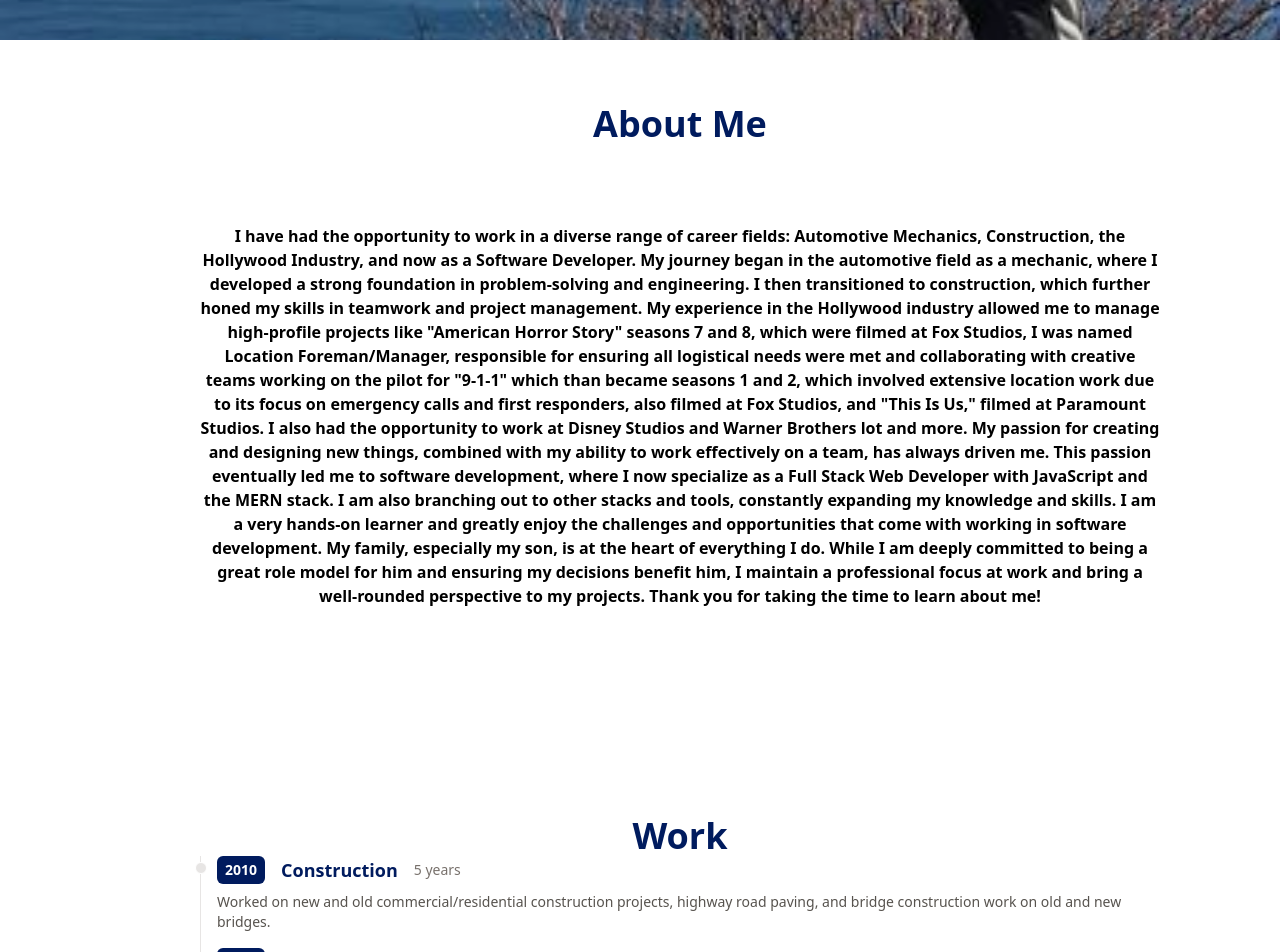
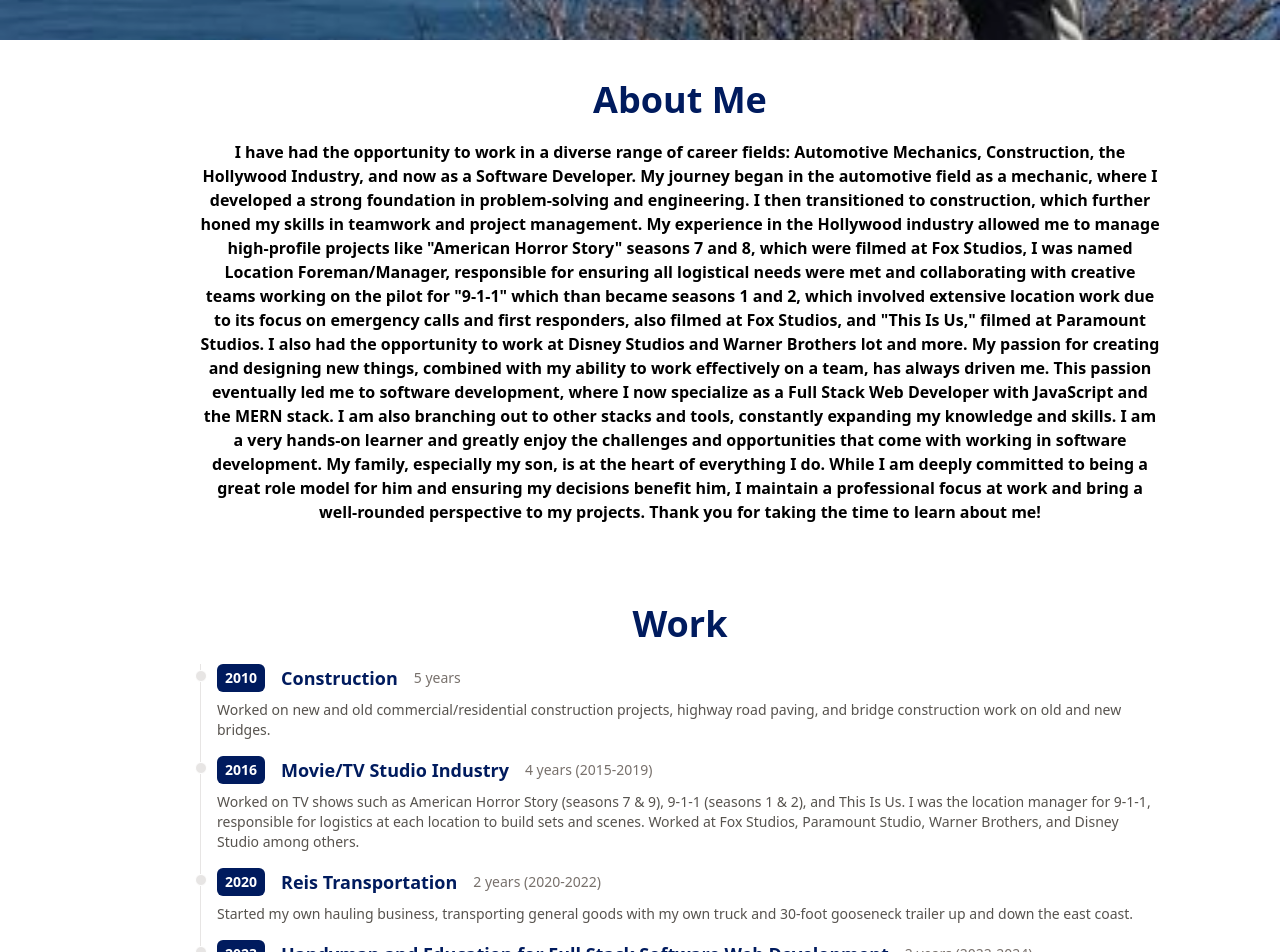
Before and after one commit to JoeR0814/myportfolio, a React (Vite) app: page / in a window 1280 px wide. Shown: the part 760-1712 px from the top of the page. Built offline with nearby package versions, Linux system fonts and the light colour scheme.

Commit message:
ajusted the gaps between the about and work componenst

```diff
--- a/src/Components/About.jsx
+++ b/src/Components/About.jsx
@@ -2,11 +2,11 @@ import React from 'react';
 
 const About = () => {
   return (
-    <div id='about' className=' max-w-[1040px]  m-auto md:pl-20 py-16'>
+    <div id='about' className=' max-w-[1040px]  m-auto md:pl-20 py-10'>
       <h1 className='text-4xl font-bold text-center text-[#001b5e]'>
         About Me
       </h1>
-      <p className='text-center py-20'>
+      <p className='text-center py-5'>
         <strong>
           I have had the opportunity to work in a diverse range of career
           fields: Automotive Mechanics, Construction, the Hollywood Industry,
--- a/src/Components/Work.jsx
+++ b/src/Components/Work.jsx
@@ -34,8 +34,10 @@ const data = [
 
 const Work = () => {
   return (
-    <div id='work' className='max-w-[1040px] m-auto md:pl-20 py-16'>
-      <h1 className='text-4xl font-bold text-center text-[#001b5e]'>Work</h1>
+    <div id='work' className='max-w-[1040px] m-auto md:pl-20'>
+      <h1 className='text-4xl font-bold text-center py-5 text-[#001b5e]'>
+        Work
+      </h1>
       {data.map((item, idx) => (
         <WorkItem
           key={idx}
```
